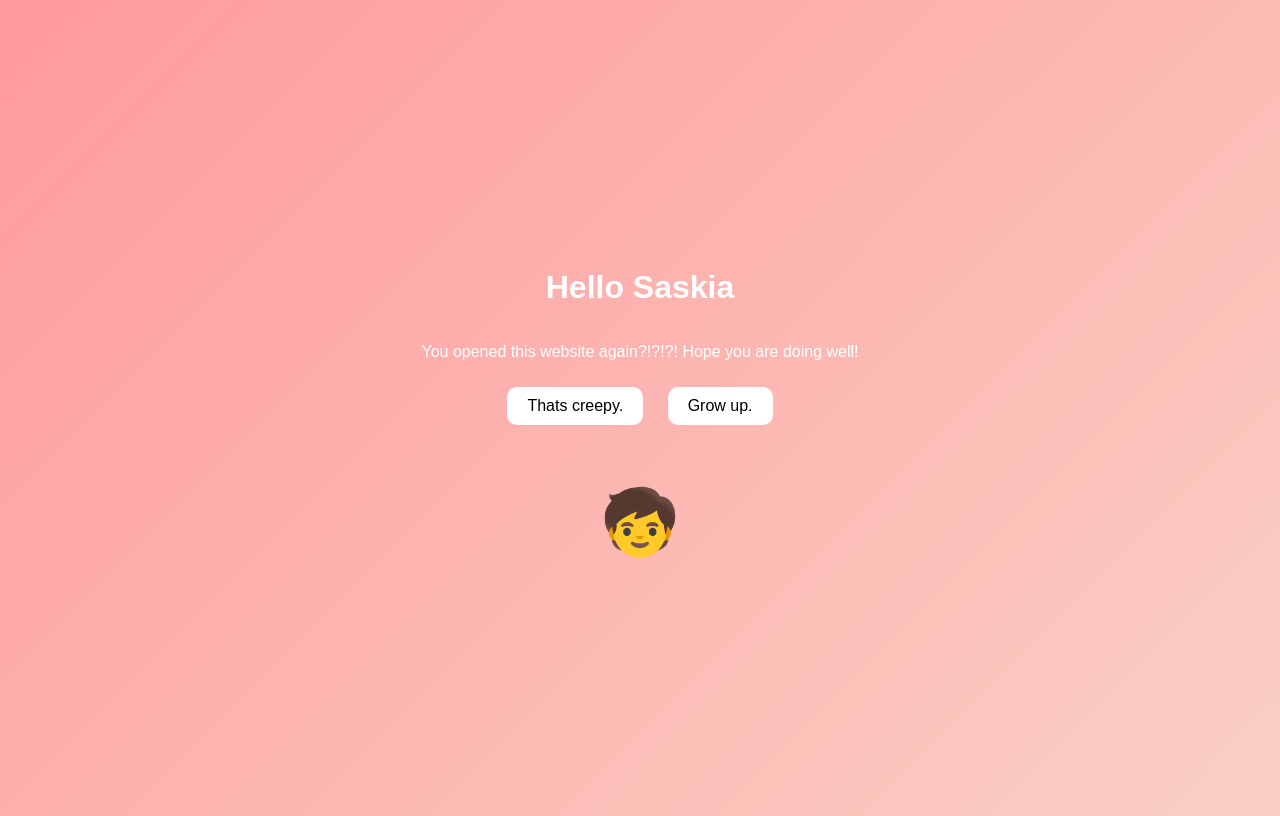
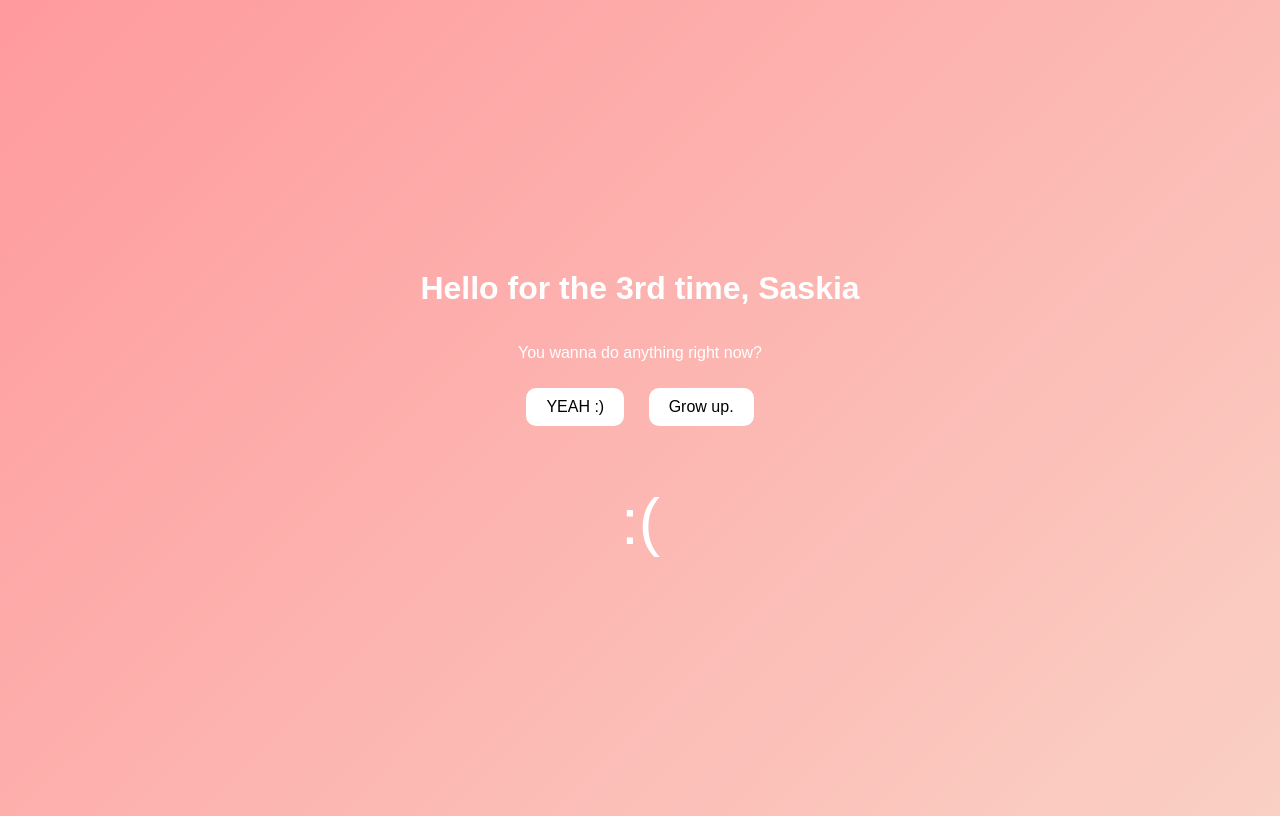
Before and after one commit to smfreeze/smfreeze.github.io, a plain HTML site: page index.html in a window 1280 px wide. Both pictures are taken after a click on the button "Grow up.". Drawn offline with Linux system fonts and the light colour scheme.

Commit message:
Update index.html

```diff
--- a/index.html
+++ b/index.html
@@ -40,22 +40,22 @@
     </style>
 </head>
 <body>
-    <h1>Hello Saskia</h1>
-    <p>You opened this website again?!?!?! Hope you are doing well!</p>
+    <h1>Hello for the 3rd time, Saskia</h1>
+    <p>You wanna do anything right now?</p>
     <div class="top-bar">
-        <button id="examplesBtn">Thats creepy.</button>
+        <button id="examplesBtn">YEAH :)</button>
         <button id="helpBtn">Grow up.</button>
     </div>
     <div class="display-area" id="display"></div>
 
     <script>
         document.getElementById('examplesBtn').addEventListener('click', function() {
-            document.getElementById('display').innerText = 'Thanks';
+            document.getElementById('display').innerText = 'NICE! shout to me';
             document.getElementById('display').style.transform = 'scale(1.2)';
         });
 
         document.getElementById('helpBtn').addEventListener('click', function() {
-            document.getElementById('display').innerText = '🧒';
+            document.getElementById('display').innerText = ':(';
             document.getElementById('display').style.transform = 'scale(0.8)';
         });
     </script>
```
